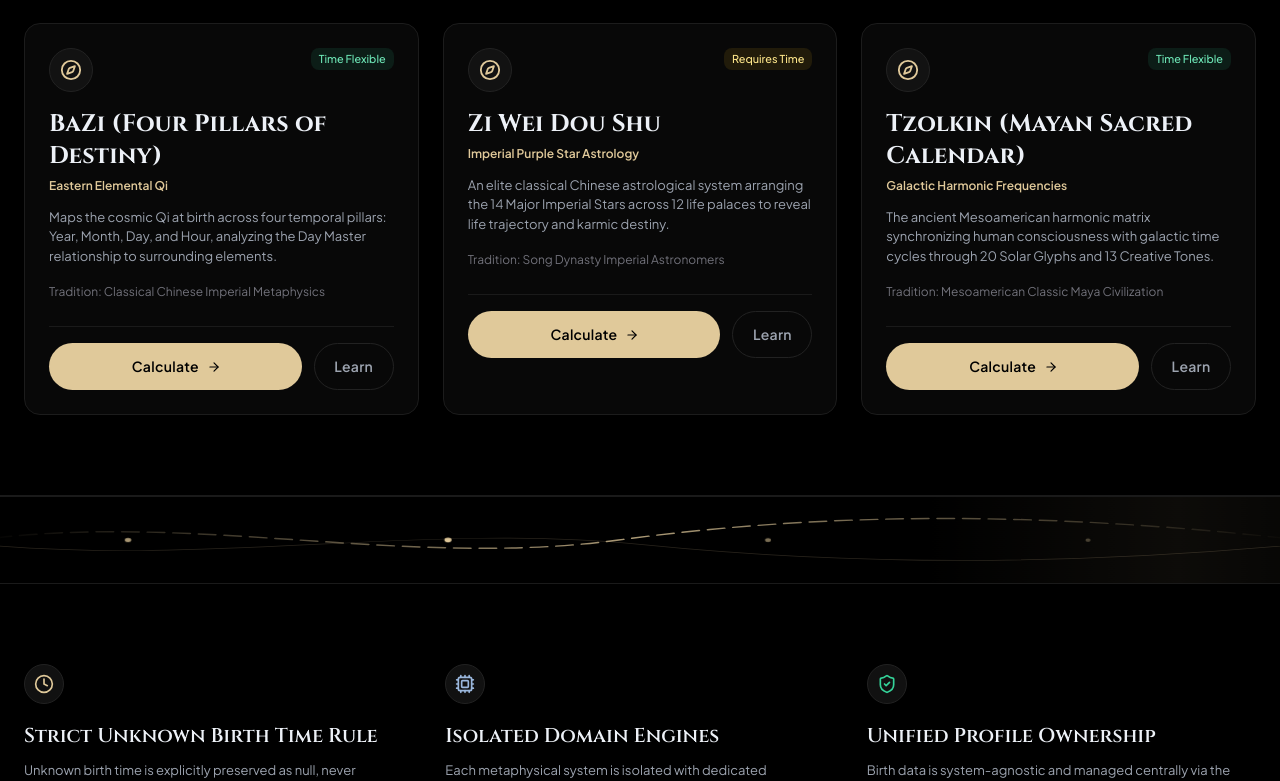
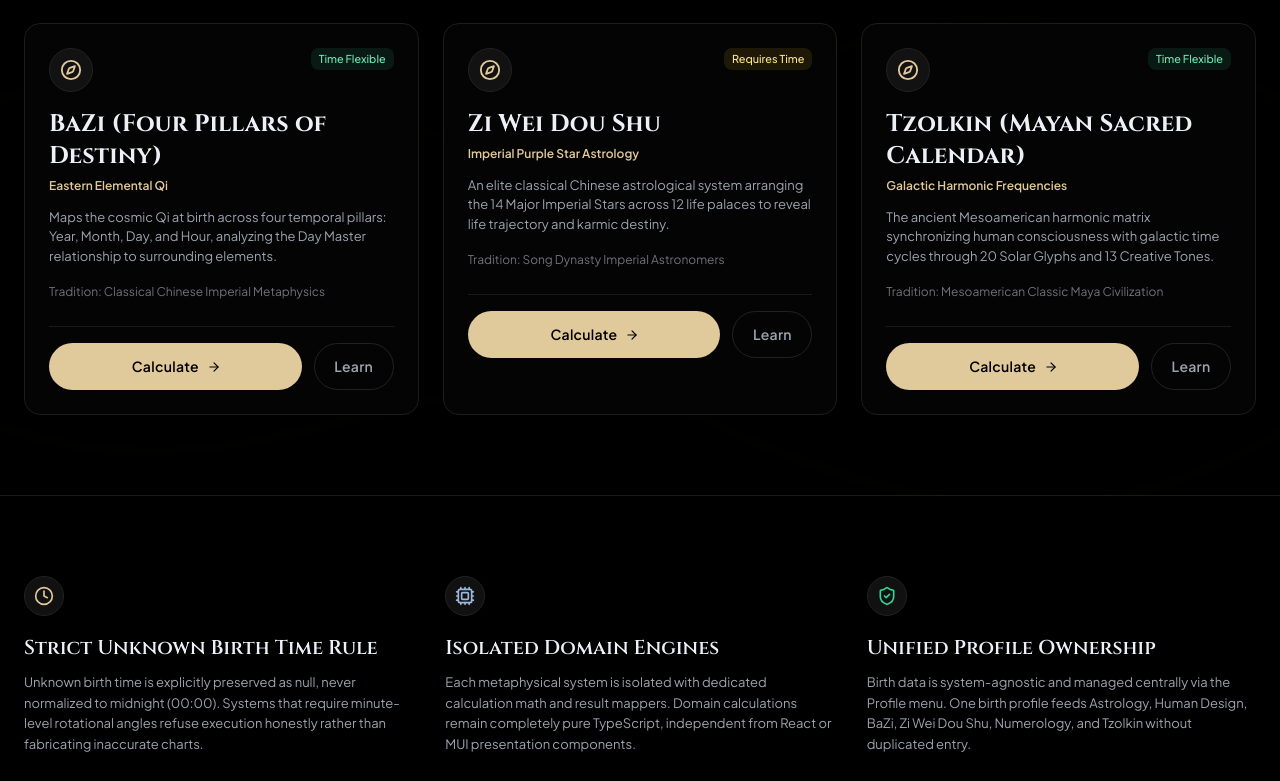
Before and after one commit to bayuharlanpriangga/OMC, a React (Vite) app: page / in a window 1280 px wide. Shown: the part 1517-2298 px from the top of the page. Built offline with nearby package versions, Linux system fonts and the light colour scheme.

Commit message:
refactor: adjust EnergyFlowBand integration for responsive design and improve layout in HomePage

```diff
--- a/src/features/birth-data/CreateBirthProfileWizard.tsx
+++ b/src/features/birth-data/CreateBirthProfileWizard.tsx
@@ -212,7 +212,7 @@ export const CreateBirthProfileWizard: React.FC<CreateBirthProfileWizardProps> =
           <Stepper
             activeStep={activeStep}
             alternativeLabel
-            sx={{ '& .MuiStepLabel-labelContainer': { mt: 2 } }}
+            sx={{ '& .MuiStepLabel-labelContainer': { mt: 0.5 } }}
           >
             {STEPS.map((label, index) => (
               <Step key={label} completed={activeStep > index}>
--- a/src/features/home/EnergyFlowBand.tsx
+++ b/src/features/home/EnergyFlowBand.tsx
@@ -1,16 +1,54 @@
-import React from 'react';
-import { Box } from '@mui/material';
+import React, { useId } from 'react';
+import { Box, SxProps, Theme } from '@mui/material';
 
-// Flowing gold energy current — decorative divider used between the
-// "Systems" grid section and the "Architectural Rigor" section on the
-// homepage. Kept in its own file (separate from CelestialMachineAnimation)
-// since it is a lightweight, reusable section divider rather than part of
-// the birth-chart machine visualization.
+interface EnergyFlowBandProps {
+  /**
+   * 'band'     — compact horizontal divider block (the original placement),
+   *              used as a normal in-flow element between sections. Used on
+   *              mobile, where there is no room to embed it behind a grid.
+   * 'embedded' — absolutely fills its position:relative parent and sits
+   *              behind sibling content (z-index 0, pointer-events none).
+   *              Used on desktop, layered behind the transparent system
+   *              cards grid so the current flows visibly through them.
+   */
+  variant?: 'band' | 'embedded';
+  sx?: SxProps<Theme>;
+}
 
-export const EnergyFlowBand: React.FC = () => {
+// Wavy "current" paths the energy travels along. Drawn almost invisibly
+// (very low opacity, blurred) so the effect reads as drifting energy/wind
+// rather than a drawn line — the glowing orbs riding along each path are
+// what the eye actually follows.
+const BAND_STREAKS = [
+  'M -20 60 C 180 20, 380 100, 580 60 S 980 20, 1220 60',
+  'M -20 66 C 200 96, 400 36, 600 66 S 1000 96, 1220 66',
+  'M -20 54 C 220 84, 420 24, 640 54 S 1040 84, 1220 54',
+];
+
+const EMBEDDED_STREAKS = [
+  'M -20 60 C 220 -10, 420 130, 640 60 S 1040 -10, 1220 60',
+  'M -20 220 C 240 160, 440 280, 660 220 S 1060 160, 1220 220',
+  'M -20 400 C 200 340, 420 460, 640 400 S 1020 340, 1220 400',
+  'M -20 560 C 240 620, 440 500, 660 560 S 1060 620, 1220 560',
+];
+
+export const EnergyFlowBand: React.FC<EnergyFlowBandProps> = ({ variant = 'band', sx }) => {
+  const uid = useId();
+  const isEmbedded = variant === 'embedded';
+  const streaks = isEmbedded ? EMBEDDED_STREAKS : BAND_STREAKS;
+  const viewBoxHeight = isEmbedded ? 600 : 120;
+
   return (
     <Box
       sx={{
+        ...(isEmbedded
+          ? {
+              position: 'absolute',
+              inset: 0,
+              zIndex: 0,
+              pointerEvents: 'none',
+            }
+          : {
               position: 'relative',
               width: '100%',
               height: { xs: 64, md: 88 },
@@ -18,95 +56,64 @@ export const EnergyFlowBand: React.FC = () => {
               borderTop: '1px solid #1A1A1A',
               borderBottom: '1px solid #1A1A1A',
               overflow: 'hidden',
+            }),
+        ...sx,
       }}
     >
-      {/* Soft traveling highlight sweeping across the band */}
-      <Box
-        sx={{
-          position: 'absolute',
-          top: 0,
-          left: 0,
-          width: '40%',
-          height: '100%',
-          background:
-            'linear-gradient(90deg, transparent 0%, rgba(224,201,154,0.06) 50%, transparent 100%)',
-          animation: 'energyFlowSweep 6s ease-in-out infinite',
-          pointerEvents: 'none',
-        }}
-      />
-
       <svg
-        viewBox="0 0 1200 120"
+        viewBox={`0 0 1200 ${viewBoxHeight}`}
         width="100%"
         height="100%"
         preserveAspectRatio="none"
-        style={{ display: 'block', position: 'relative' }}
+        style={{ display: 'block' }}
       >
         <defs>
-          <style>
-            {`
-              @keyframes energyFlowSweep {
-                0% { transform: translateX(-120%); }
-                50% { transform: translateX(180%); }
-                100% { transform: translateX(180%); }
-              }
-              @keyframes energyFlowDash {
-                from { stroke-dashoffset: 240; }
-                to { stroke-dashoffset: 0; }
-              }
-              @keyframes energyFlowPulse {
-                0%, 100% { opacity: 0.3; r: 2.4; }
-                50% { opacity: 1; r: 3.4; }
-              }
-              .energy-flow-line {
-                animation: energyFlowDash 3.2s linear infinite;
-              }
-              .energy-flow-particle {
-                animation: energyFlowPulse 2.2s ease-in-out infinite;
-              }
-            `}
-          </style>
-          <linearGradient id="energyFlowGradient" x1="0%" y1="0%" x2="100%" y2="0%">
-            <stop offset="0%" stopColor="#E0C99A" stopOpacity="0" />
-            <stop offset="50%" stopColor="#E0C99A" stopOpacity="0.9" />
+          <filter id={`${uid}-blur`} x="-50%" y="-50%" width="200%" height="200%">
+            <feGaussianBlur stdDeviation="3.2" />
+          </filter>
+          <radialGradient id={`${uid}-orb`} cx="50%" cy="50%" r="50%">
+            <stop offset="0%" stopColor="#F5E6C4" stopOpacity="1" />
+            <stop offset="45%" stopColor="#E0C99A" stopOpacity="0.85" />
             <stop offset="100%" stopColor="#E0C99A" stopOpacity="0" />
-          </linearGradient>
+          </radialGradient>
         </defs>
 
-        {/* Secondary faint current, for depth behind the main flow */}
+        {streaks.map((d, i) => {
+          const pathId = `${uid}-path-${i}`;
+          const baseDuration = isEmbedded ? 10 + i * 2.5 : 7 + i * 2;
+          return (
+            <g key={pathId}>
+              {/* Faint guiding current — almost invisible, just enough depth */}
               <path
-          d="M -20 66 C 200 96, 400 36, 600 66 S 1000 96, 1220 66"
+                id={pathId}
+                d={d}
                 fill="none"
                 stroke="#E0C99A"
-          strokeWidth="1"
+                strokeWidth={1}
                 strokeLinecap="round"
-          opacity="0.18"
+                opacity={isEmbedded ? 0.05 : 0.1}
+                filter={`url(#${uid}-blur)`}
               />
 
-        {/* Main flowing gold current */}
-        <path
-          d="M -20 60 C 180 20, 380 100, 580 60 S 980 20, 1220 60"
-          fill="none"
-          stroke="url(#energyFlowGradient)"
-          strokeWidth="2"
-          strokeLinecap="round"
-          strokeDasharray="16 8"
-          className="energy-flow-line"
-          opacity="0.85"
-        />
-
-        {/* Traveling energy particles along the current */}
-        {[0, 1, 2, 3].map((i) => (
-          <circle
-            key={i}
-            cx={120 + i * 300}
-            cy={60}
-            r={3}
-            fill="#E0C99A"
-            className="energy-flow-particle"
-            style={{ animationDelay: `${i * 0.55}s` }}
-          />
-        ))}
+              {/* Two staggered glowing wisps riding the current, like gusts of wind */}
+              <circle r={isEmbedded ? 10 : 6} fill={`url(#${uid}-orb)`} filter={`url(#${uid}-blur)`}>
+                <animateMotion dur={`${baseDuration}s`} repeatCount="indefinite" rotate="auto">
+                  <mpath href={`#${pathId}`} />
+                </animateMotion>
+              </circle>
+              <circle r={isEmbedded ? 7 : 4} fill={`url(#${uid}-orb)`} filter={`url(#${uid}-blur)`} opacity={0.7}>
+                <animateMotion
+                  dur={`${baseDuration}s`}
+                  begin={`${-baseDuration / 2}s`}
+                  repeatCount="indefinite"
+                  rotate="auto"
+                >
+                  <mpath href={`#${pathId}`} />
+                </animateMotion>
+              </circle>
+            </g>
+          );
+        })}
       </svg>
     </Box>
   );
--- a/src/features/home/HomePage.tsx
+++ b/src/features/home/HomePage.tsx
@@ -216,8 +216,11 @@ export const HomePage: React.FC<HomePageProps> = ({
       {/* ============================================================== */}
       {/* SECTION: THE SIX TOP-LEVEL SYSTEMS DISCOVERY MATRIX           */}
       {/* ============================================================== */}
-      <Box sx={{ py: { xs: 8, md: 10 }, backgroundColor: '#000000', borderBottom: '1px solid #1A1A1A' }}>
-        <Container maxWidth="xl">
+      <Box sx={{ position: 'relative', py: { xs: 8, md: 10 }, backgroundColor: '#000000', borderBottom: '1px solid #1A1A1A' }}>
+        {/* Flowing gold energy current, embedded behind the grid — desktop only */}
+        <EnergyFlowBand variant="embedded" sx={{ display: { xs: 'none', md: 'block' } }} />
+
+        <Container maxWidth="xl" sx={{ position: 'relative', zIndex: 1 }}>
           <Box sx={{ mb: 6 }}>
             <Typography variant="overline" sx={{ color: '#E0C99A' }}>
               System Registry
@@ -236,7 +239,8 @@ export const HomePage: React.FC<HomePageProps> = ({
                 <Card
                   key={system.id}
                   sx={{
-                    backgroundColor: '#080808',
+                    backgroundColor: 'rgba(8, 8, 8, 0.55)',
+                    backdropFilter: 'blur(6px)',
                     border: '1px solid #1C1C1C',
                     display: 'flex',
                     flexDirection: 'column',
@@ -319,8 +323,8 @@ export const HomePage: React.FC<HomePageProps> = ({
         </Container>
       </Box>
 
-      {/* Flowing gold energy current — divider between the systems grid and the next section */}
-      <EnergyFlowBand />
+      {/* Flowing gold energy current — mobile only; on desktop it's embedded behind the grid above */}
+      <EnergyFlowBand sx={{ display: { xs: 'block', md: 'none' } }} />
 
       {/* ============================================================== */}
       {/* SECTION: ARCHITECTURAL RIGOR & DATA INTEGRITY                 */}
```
Lines whose indentation alone changed are shown as unchanged.
